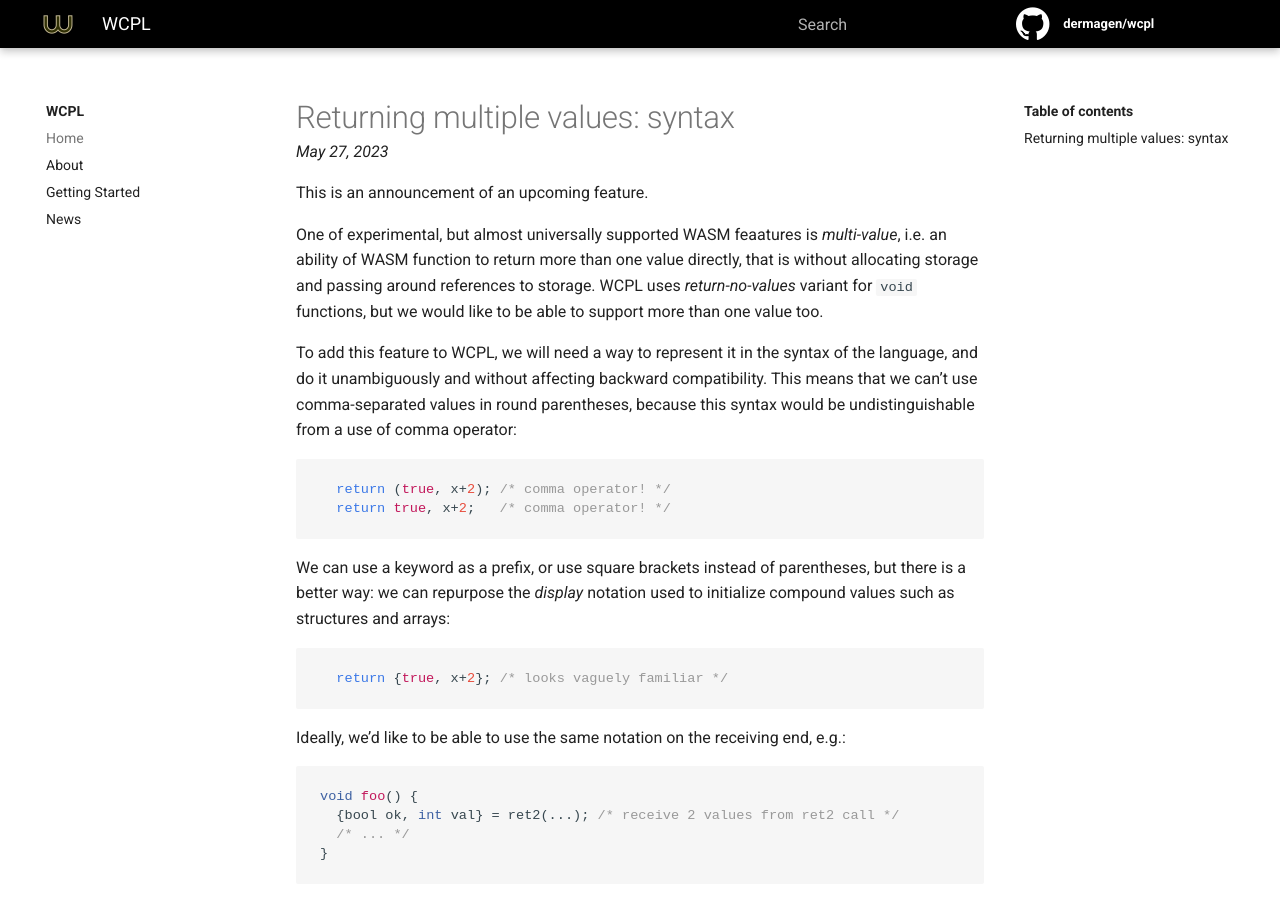
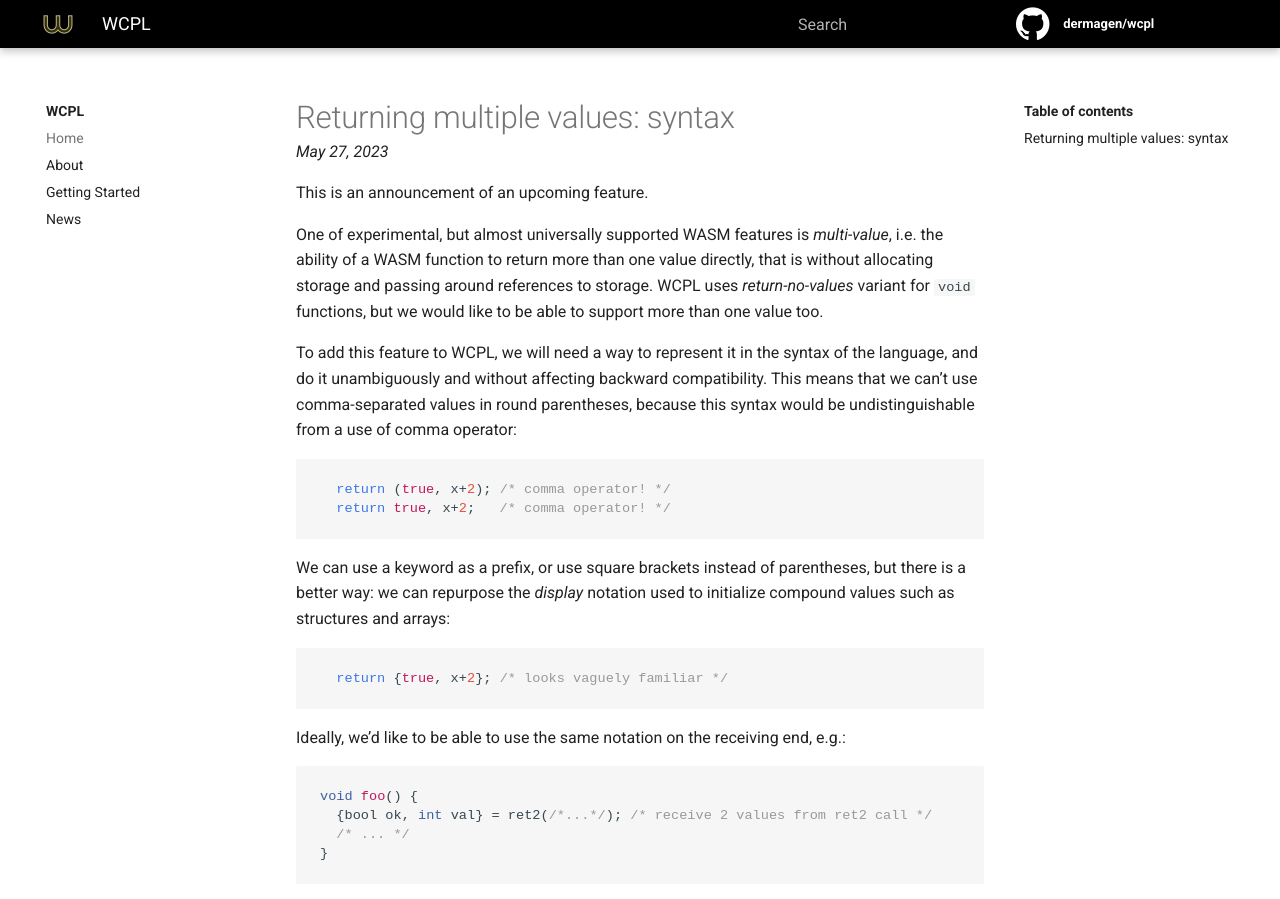
Before and after one commit to false-schemers/wcpl, a Jekyll site: the page built from docs/_posts/2023-05-27-mvsyntax.md, in a window 1280 px wide and 900 px high. Built offline with Jekyll 4.4.1, drawn with Linux system fonts in a browser that asks for light colours; our own code applies the rules of GitHub Pages for plain Markdown files.

Commit message:
Update 2023-05-27-mvsyntax.md

```diff
--- a/docs/_posts/2023-05-27-mvsyntax.md
+++ b/docs/_posts/2023-05-27-mvsyntax.md
@@ -8,8 +8,8 @@ This is an announcement of an upcoming feature.
 
 <!--more-->
 
-One of experimental, but almost universally supported WASM feaatures is
-*multi-value*, i.e. an ability of WASM function to return more than one
+One of experimental, but almost universally supported WASM features is
+*multi-value*, i.e. the ability of a WASM function to return more than one
 value directly, that is without allocating storage and passing around
 references to storage. WCPL uses *return-no-values* variant for `void`
 functions, but we would like to be able to support more than one value too.
@@ -39,7 +39,7 @@ end, e.g.:
 
 {% highlight C %}
 void foo() {
-  {bool ok, int val} = ret2(...); /* receive 2 values from ret2 call */
+  {bool ok, int val} = ret2(/*...*/); /* receive 2 values from ret2 call */
   /* ... */
 }
 {% endhighlight %}
```
